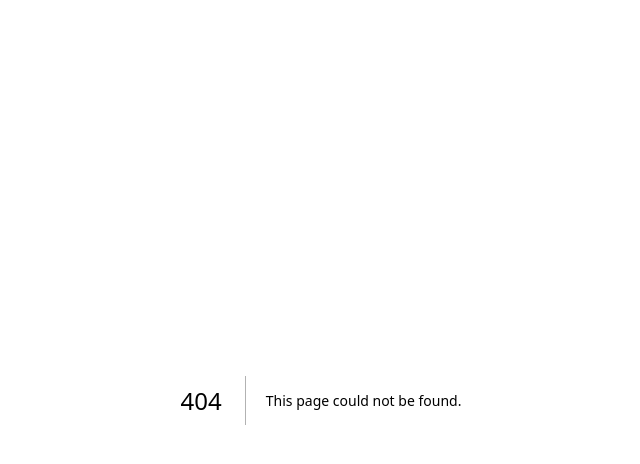
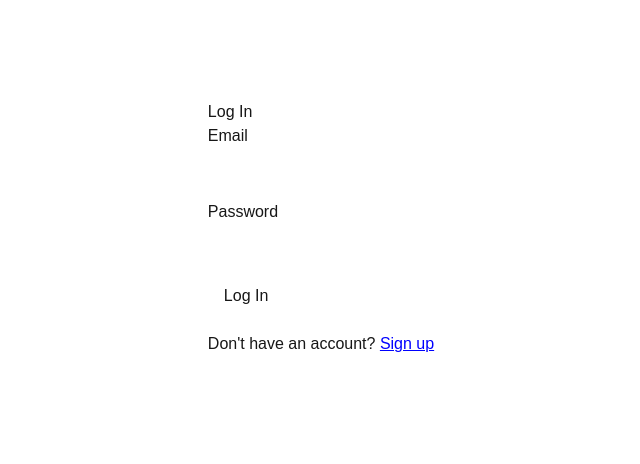
Before and after one commit to Tabassum1757/career-mentor, a Next.js app: page /login in a window 1280 px wide. Before the commit this address had no page. Shown: the top 464 px of the page, without its empty margins (319-959 px from the left). Built offline with nearby package versions, Linux system fonts and the light colour scheme; no server answers.

Commit message:
v3: added auth, roadmap persistence, and dashboard

```diff
--- /dev/null
+++ b/app/dashboard/page.tsx
@@ -0,0 +1,96 @@
+'use client'
+
+import { useState, useEffect } from 'react'
+import { useRouter } from 'next/navigation'
+import { supabase } from '@/lib/supabase'
+import Link from 'next/link'
+
+type Phase = {
+  phase_name: string
+  skills: string[]
+  reasoning: string
+  estimated_weeks: number
+}
+
+type SavedRoadmap = {
+  id: number
+  created_at: string
+  role_id: number
+  known_skills: string
+  roadmap_data: Phase[]
+}
+
+type Role = { id: number; Name: string }
+
+export default function Dashboard() {
+  const [roadmaps, setRoadmaps] = useState<SavedRoadmap[]>([])
+  const [roles, setRoles] = useState<Role[]>([])
+  const [loading, setLoading] = useState(true)
+  const router = useRouter()
+
+  useEffect(() => {
+    async function load() {
+      const { data: { user } } = await supabase.auth.getUser()
+
+      if (!user) {
+        router.push('/login')
+        return
+      }
+
+      const { data: rolesData } = await supabase.from('roles').select('*')
+      if (rolesData) setRoles(rolesData)
+
+      const { data: roadmapsData, error } = await supabase
+        .from('user_roadmaps')
+        .select('*')
+        .eq('user_id', user.id)
+        .order('created_at', { ascending: false })
+
+      if (!error && roadmapsData) {
+        setRoadmaps(roadmapsData)
+      }
+
+      setLoading(false)
+    }
+    load()
+  }, [router])
+
+  function getRoleName(roleId: number) {
+    return roles.find(r => r.id === roleId)?.Name || 'Unknown role'
+  }
+
+  if (loading) return <main style={{ padding: 20 }}>Loading...</main>
+
+  return (
+    <main style={{ maxWidth: 600, margin: '40px auto', padding: 20, fontFamily: 'sans-serif' }}>
+      <div style={{ display: 'flex', justifyContent: 'space-between', alignItems: 'center', marginBottom: 20 }}>
+        <h1>My Roadmaps</h1>
+        <Link href="/">Back to Home</Link>
+      </div>
+
+      {roadmaps.length === 0 && (
+        <p>You haven&apos;t generated any roadmaps yet. <Link href="/">Create one now</Link>.</p>
+      )}
+
+      {roadmaps.map(rm => (
+        <div key={rm.id} style={{ marginBottom: 24, padding: 16, border: '1px solid #ccc', borderRadius: 8 }}>
+          <h2>{getRoleName(rm.role_id)}</h2>
+          <p style={{ color: '#666', fontSize: 14 }}>
+            Generated on {new Date(rm.created_at).toLocaleDateString()}
+          </p>
+          <p><strong>Skills you had:</strong> {rm.known_skills || 'None'}</p>
+
+          {rm.roadmap_data.map((phase, i) => (
+            <div key={i} style={{ marginTop: 12, paddingLeft: 12, borderLeft: '3px solid #ddd' }}>
+              <strong>{phase.phase_name}</strong> (~{phase.estimated_weeks} weeks)
+              <p style={{ color: '#555', margin: '4px 0' }}>{phase.reasoning}</p>
+              <ul>
+                {phase.skills.map((s, j) => <li key={j}>{s}</li>)}
+              </ul>
+            </div>
+          ))}
+        </div>
+      ))}
+    </main>
+  )
+}
--- /dev/null
+++ b/app/login/page.tsx
@@ -0,0 +1,80 @@
+'use client'
+
+import { useState } from 'react'
+import { useRouter } from 'next/navigation'
+import { supabase } from '@/lib/supabase'
+
+export default function Login() {
+  const [email, setEmail] = useState('')
+  const [password, setPassword] = useState('')
+  const [error, setError] = useState('')
+  const [mode, setMode] = useState<'login' | 'signup'>('login')
+  const router = useRouter()
+
+  async function handleSubmit(e: React.FormEvent) {
+    e.preventDefault()
+    setError('')
+
+    if (mode === 'signup') {
+      const { error } = await supabase.auth.signUp({ email, password })
+      if (error) {
+        setError(error.message)
+      } else {
+        router.push('/')
+      }
+    } else {
+      const { error } = await supabase.auth.signInWithPassword({ email, password })
+      if (error) {
+        setError(error.message)
+      } else {
+        router.push('/')
+      }
+    }
+  }
+
+  return (
+    <main style={{ maxWidth: 400, margin: '80px auto', padding: 20, fontFamily: 'sans-serif' }}>
+      <h1>{mode === 'login' ? 'Log In' : 'Sign Up'}</h1>
+
+      <form onSubmit={handleSubmit}>
+        <div style={{ marginBottom: 12 }}>
+          <label>Email</label><br />
+          <input
+            type="email"
+            value={email}
+            onChange={e => setEmail(e.target.value)}
+            required
+            style={{ width: '100%', padding: 8 }}
+          />
+        </div>
+
+        <div style={{ marginBottom: 12 }}>
+          <label>Password</label><br />
+          <input
+            type="password"
+            value={password}
+            onChange={e => setPassword(e.target.value)}
+            required
+            style={{ width: '100%', padding: 8 }}
+          />
+        </div>
+
+        {error && <p style={{ color: 'red' }}>{error}</p>}
+
+        <button type="submit" style={{ padding: '8px 16px' }}>
+          {mode === 'login' ? 'Log In' : 'Sign Up'}
+        </button>
+      </form>
+
+      <p style={{ marginTop: 16 }}>
+        {mode === 'login' ? "Don't have an account? " : 'Already have an account? '}
+        <button
+          onClick={() => setMode(mode === 'login' ? 'signup' : 'login')}
+          style={{ background: 'none', border: 'none', color: 'blue', cursor: 'pointer', textDecoration: 'underline' }}
+        >
+          {mode === 'login' ? 'Sign up' : 'Log in'}
+        </button>
+      </p>
+    </main>
+  )
+}
--- a/app/page.tsx
+++ b/app/page.tsx
@@ -2,6 +2,8 @@
 
 import { useState, useEffect } from 'react'
 import { supabase } from '@/lib/supabase'
+import Link from 'next/link'
+import type { User } from '@supabase/supabase-js'
 
 type Skill = { id: number; Name: string }
 type Role = { id: number; Name: string }
@@ -21,6 +23,8 @@ export default function Home() {
   const [aiPhases, setAiPhases] = useState<Phase[]>([])
   const [loading, setLoading] = useState(false)
   const [error, setError] = useState('')
+  const [user, setUser] = useState<User | null>(null)
+  const [saveMessage, setSaveMessage] = useState('')
 
   useEffect(() => {
     async function fetchData() {
@@ -30,12 +34,25 @@ export default function Home() {
       if (rolesData) setRoles(rolesData)
     }
     fetchData()
+
+    supabase.auth.getUser().then(({ data }) => setUser(data.user))
+
+    const { data: listener } = supabase.auth.onAuthStateChange((_event, session) => {
+      setUser(session?.user ?? null)
+    })
+
+    return () => listener.subscription.unsubscribe()
   }, [])
 
   function toggleSkill(id: number) {
     setSelectedSkills(prev =>
       prev.includes(id) ? prev.filter(s => s !== id) : [...prev, id]
     )
+  }
+
+  async function handleLogout() {
+    await supabase.auth.signOut()
+    setUser(null)
   }
 
   async function getMissingSkills(): Promise<{ names: string[]; roleName: string }> {
@@ -66,6 +83,7 @@ export default function Home() {
   async function generateRoadmap() {
     setAiPhases([])
     setError('')
+    setSaveMessage('')
     const { names } = await getMissingSkills()
     setRoadmap(names)
   }
@@ -73,6 +91,7 @@ export default function Home() {
   async function generateAiRoadmap() {
     setRoadmap([])
     setError('')
+    setSaveMessage('')
     setLoading(true)
 
     const { names: missingSkills, roleName } = await getMissingSkills()
@@ -103,6 +122,18 @@ export default function Home() {
 
       const data = await res.json()
       setAiPhases(data.phases || [])
+
+      if (user && data.phases) {
+        const { error: saveError } = await supabase.from('user_roadmaps').insert({
+          user_id: user.id,
+          role_id: selectedRole,
+          known_skills: knownSkillNames.join(', '),
+          roadmap_data: data.phases,
+        })
+        if (!saveError) {
+          setSaveMessage('Roadmap saved to your account!')
+        }
+      }
     } catch (err) {
       setError('AI roadmap generation failed. Please try again.')
       console.error(err)
@@ -113,7 +144,18 @@ export default function Home() {
 
   return (
     <main style={{ maxWidth: 600, margin: '40px auto', padding: 20, fontFamily: 'sans-serif' }}>
-      <h1>AI Career Mentor</h1>
+      <div style={{ display: 'flex', justifyContent: 'space-between', alignItems: 'center', marginBottom: 20 }}>
+        <h1>AI Career Mentor</h1>
+        {user ? (
+          <div>
+            <span style={{ marginRight: 12 }}>{user.email}</span>
+            <Link href="/dashboard" style={{ marginRight: 12 }}>My Roadmaps</Link>
+            <button onClick={handleLogout}>Log Out</button>
+          </div>
+        ) : (
+          <Link href="/login">Log In / Sign Up</Link>
+        )}
+      </div>
 
       <h2>1. Select the skills you already know</h2>
       {skills.map(skill => (
@@ -147,6 +189,7 @@ export default function Home() {
       </button>
 
       {error && <p style={{ color: 'red' }}>{error}</p>}
+      {saveMessage && <p style={{ color: 'green' }}>{saveMessage}</p>}
 
       {roadmap.length > 0 && (
         <div style={{ marginTop: 20 }}>
```
